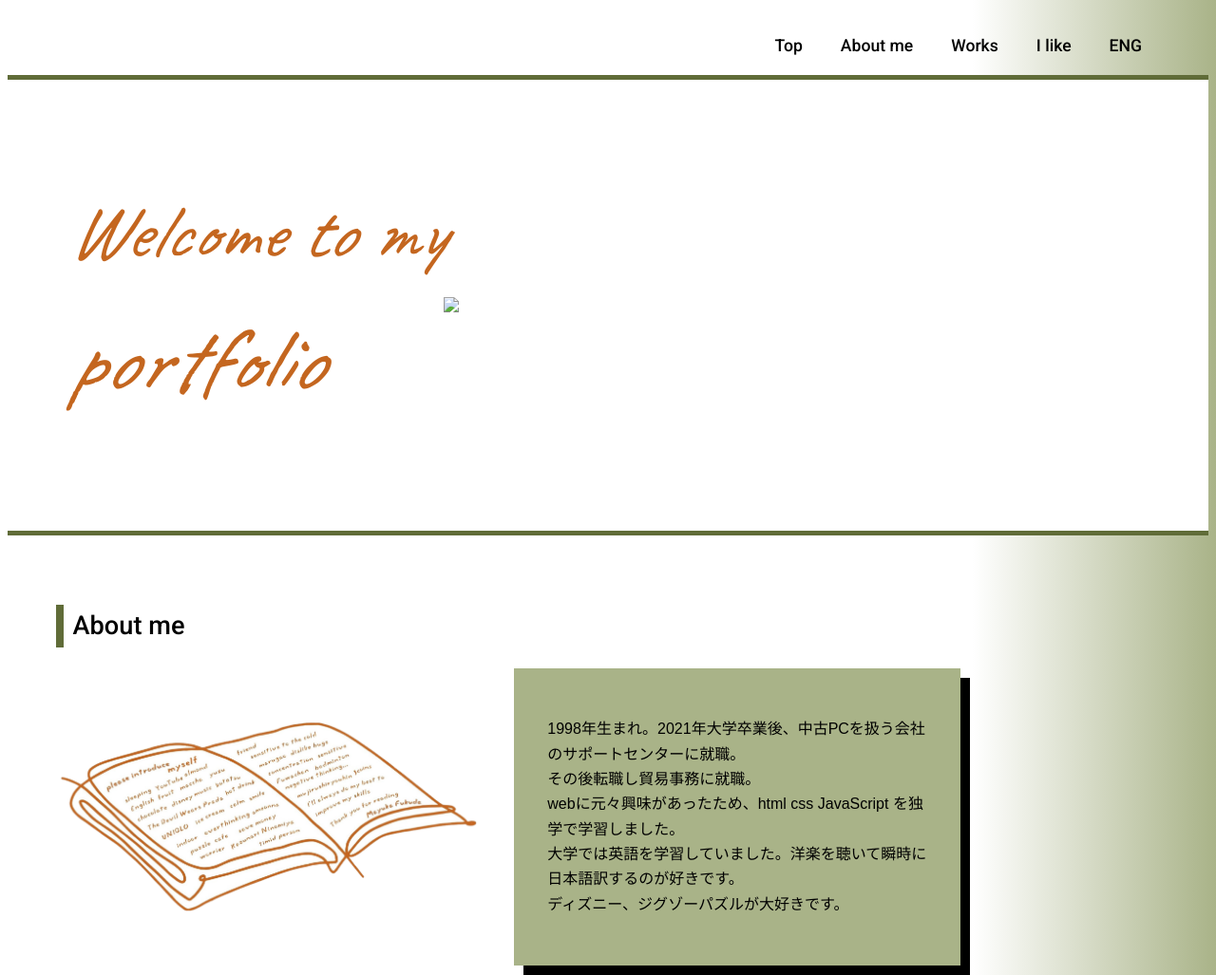
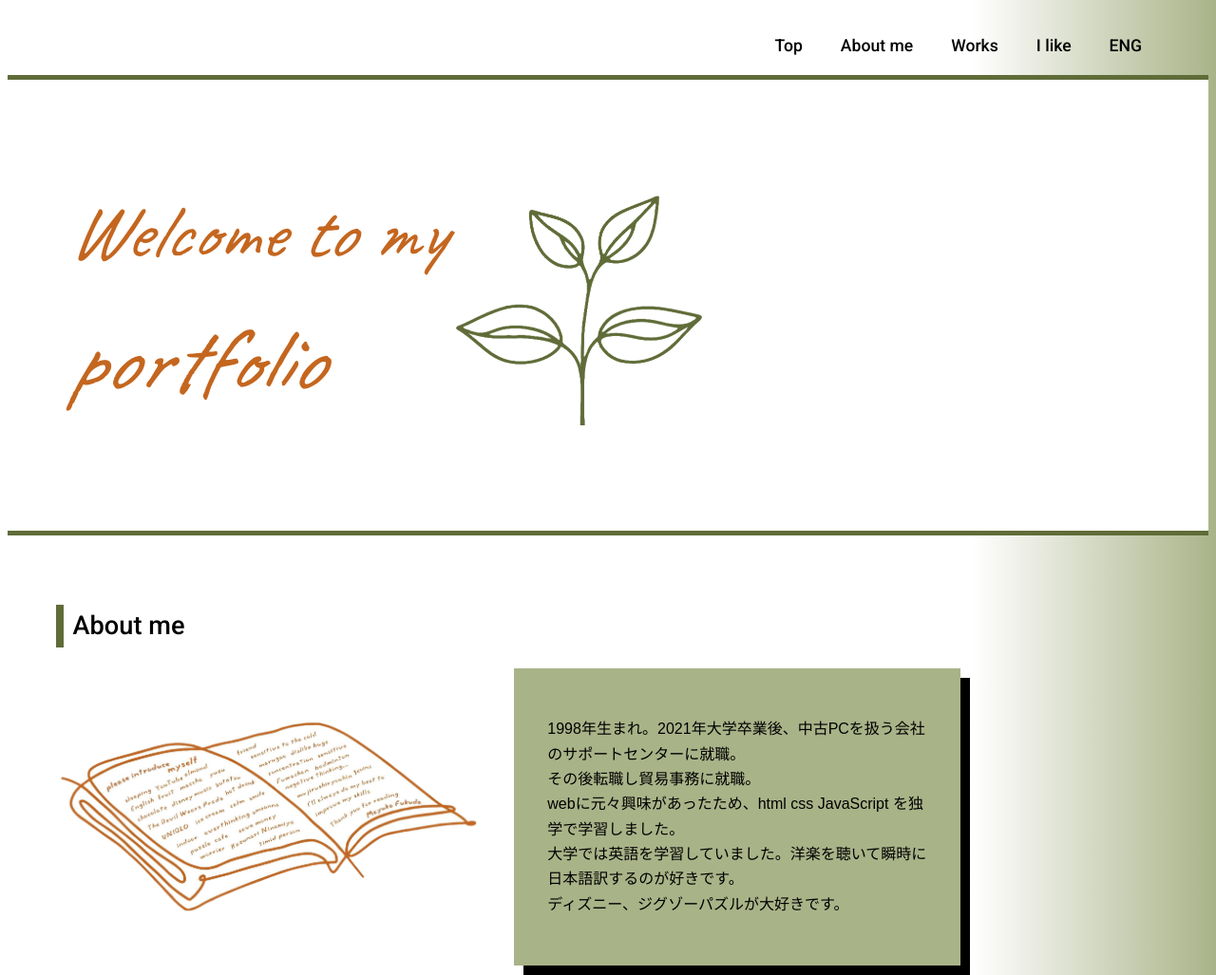
Before and after one commit to portfolioherb/portcodepic, a plain HTML site: page index.html in a window 1280 px wide. Shown: the top 1027 px of the page at 95% size. Drawn offline with Linux system fonts and the light colour scheme; files whose address does not match are found by name.

Commit message:
Update index.html

```diff
--- a/index.html
+++ b/index.html
@@ -41,7 +41,7 @@
                         <h1 class="jsanime1">Welcome to my</h1>
                         <h1 class="jsanime1">portfolio</h1>
                     </div>
-                    <img src="images/hahaha.png" class="haha">
+                    <img src="hahaha.png" class="haha">
                 </div><!--bgimage-->
             </article>
             <article id="aboutme">
```
